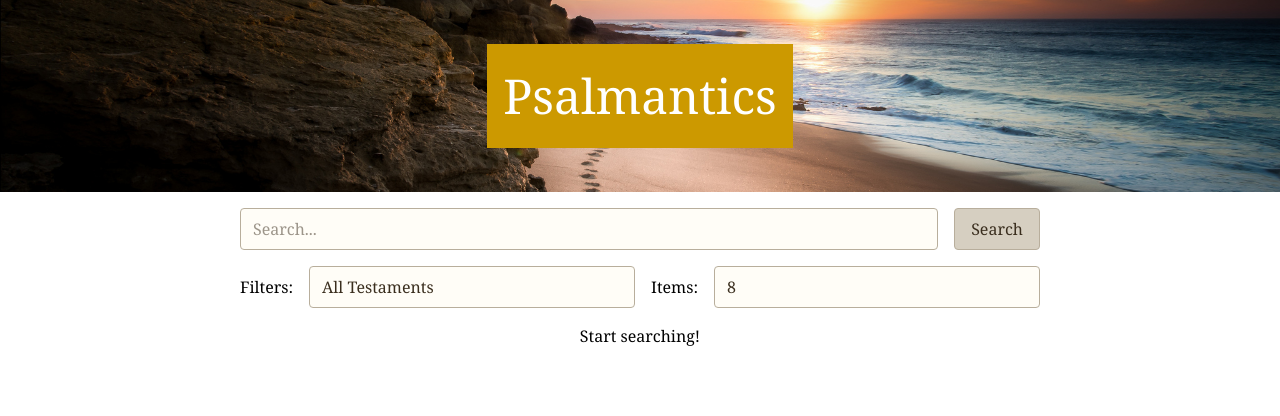
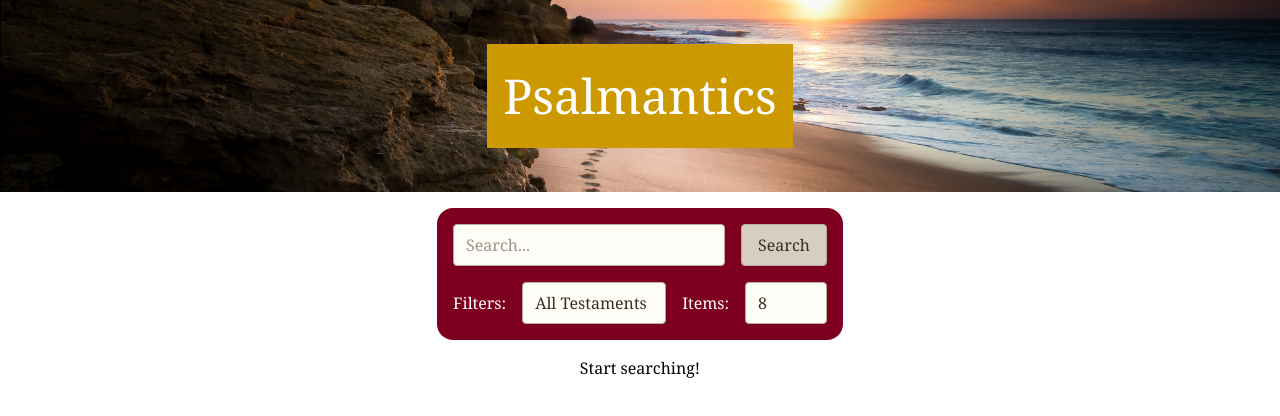
Before and after one commit to Pixelazation/Psalmantics_Frontend, a Vue app: page / in a window 1280 px wide. Shown: the top 416 px of the page. Built offline with nearby package versions, Linux system fonts and the light colour scheme.

Commit message:
[Style][Shua] Added box to search area

```diff
--- a/src/views/Home.vue
+++ b/src/views/Home.vue
@@ -45,7 +45,7 @@ async function searchQuery() {
       </button>
     </div>
     <div>
-      <span>Filters: </span>
+      <label>Filters: </label>
 
       <select v-model="testament">
         <option value="">All Testaments</option>
@@ -77,10 +77,14 @@ async function searchQuery() {
 
 <style lang="css" scoped>
   #search {
-    margin: 16px;
+    width: fit-content;
+    padding: 16px;
+    margin: 16px auto;
     display: flex;
     gap: 16px;
     flex-direction: column;
+    background-color: #7E0021;
+    border-radius: 16px;
   }
 
   #search div {
@@ -123,6 +127,10 @@ async function searchQuery() {
     box-sizing: border-box;
   }
 
+  label {
+    color: white;
+  }
+
   #item-count {
     width: 64px;
   }
```
